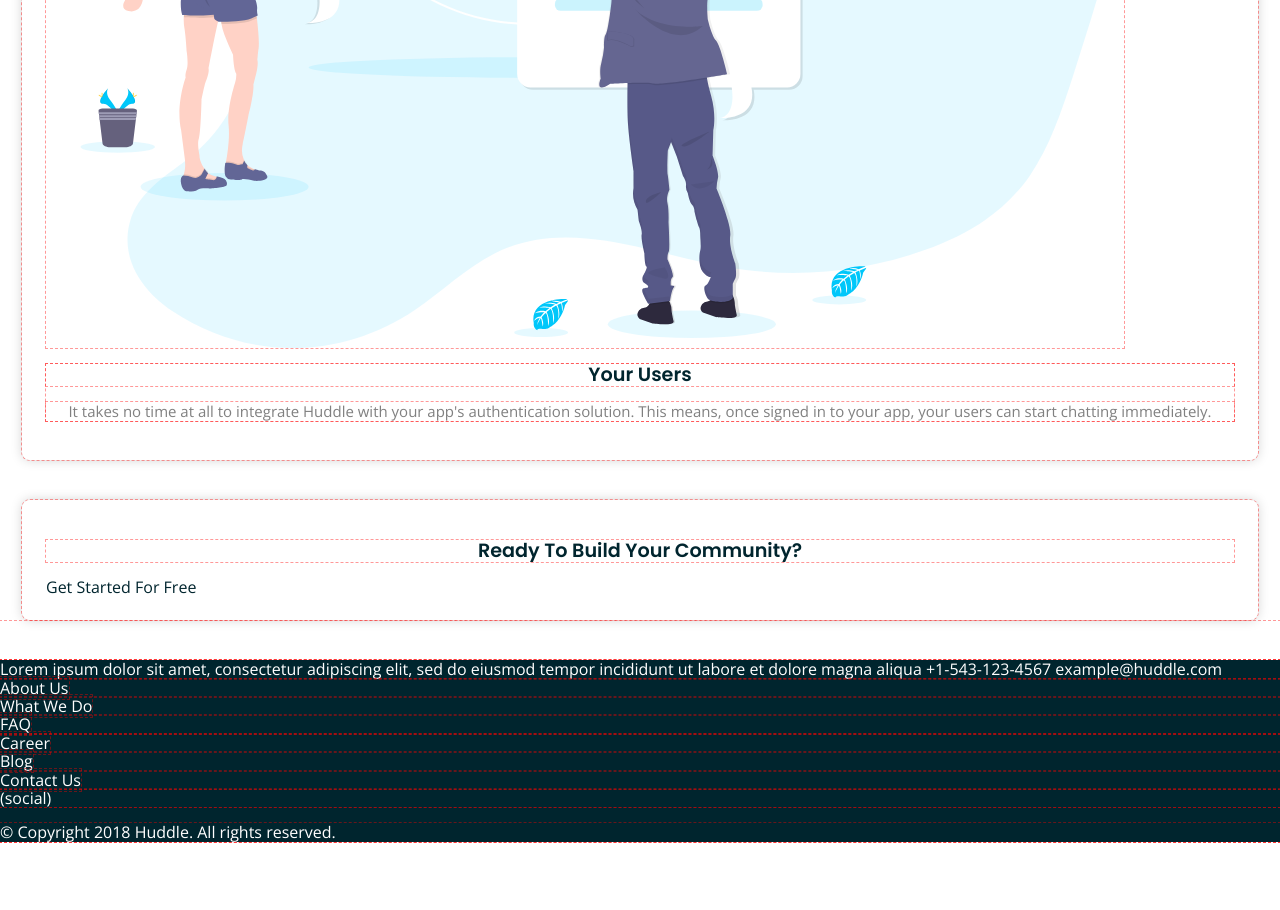
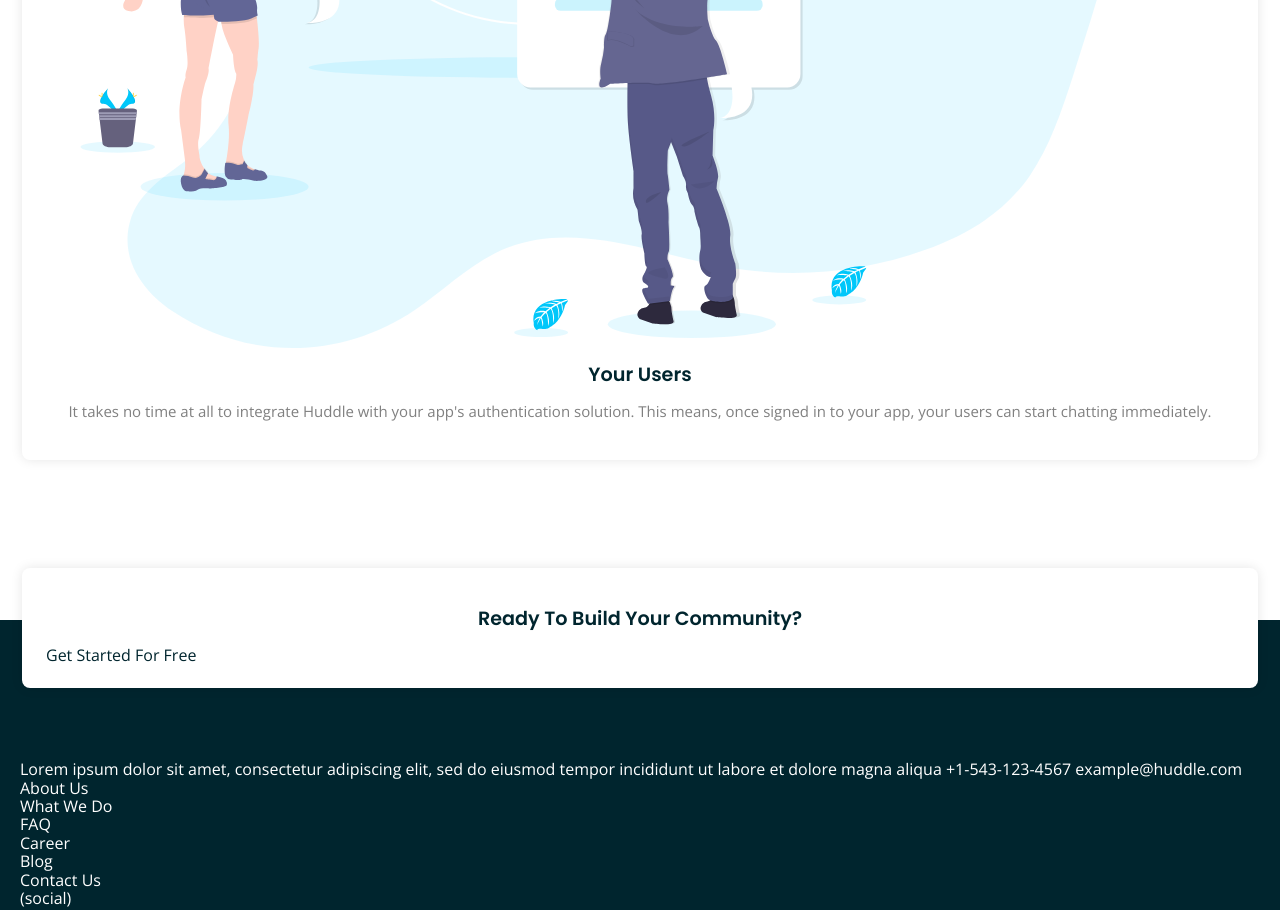
Before and after one commit to djimenezweb/huddle, a website: page dist/index.html in a window 1280 px wide. Shown: the part 3591-4501 px from the top of the page. Before the commit the page ends 4449 px from the top, so only its background shows below. Drawn offline with nearby package versions, Linux system fonts and the light colour scheme.

Commit message:
Trabajo en casa

```diff
--- a/src/scss/blocks/articles.scss
+++ b/src/scss/blocks/articles.scss
@@ -3,7 +3,7 @@
 .article {
     padding: 24px;
     border-radius: 8px;
-    box-shadow: 0 0 12px lightgray;
+    box-shadow: 0 0 12px rgba(0, 0, 0, 0.1);
     margin-bottom: 2.5rem;
 
     @include responsive(desktop) {
@@ -39,3 +39,16 @@
         }
     }
 }
+
+.article-small {
+    position: relative;
+    bottom: -68px;
+    padding: 24px;
+    border-radius: 8px;
+    background-color: white;
+    box-shadow: 0 0 12px rgba(0, 0, 0, 0.1);
+
+    @include responsive(desktop) {
+        bottom: -60px;
+    }
+}
--- a/src/scss/blocks/body.scss
+++ b/src/scss/blocks/body.scss
@@ -4,7 +4,7 @@
 *::before,
 *::after {
     box-sizing: border-box;
-    outline: 1px dashed rgba(255, 0, 0, 0.4);
+    // outline: 1px dashed rgba(255, 0, 0, 0.4);
 }
 
 body {
--- a/src/scss/blocks/buttons.scss
+++ b/src/scss/blocks/buttons.scss
@@ -12,7 +12,7 @@
 .header__top__button {
     background-color: white;
     min-width: 100px;
-    box-shadow: 2px 2px 8px gray;
+    box-shadow: 2px 2px 8px rgba(0, 0, 0, 0.1);
     font-size: 0.7rem;
 }
 
--- a/src/scss/blocks/footer.scss
+++ b/src/scss/blocks/footer.scss
@@ -3,4 +3,12 @@
 .footer {
     background-color: var(--dark-cyan);
     color: white;
+    padding: 140px 20px 20px 20px;
+    height: 850px;
+    padding-top: 140px;
+
+    @include responsive(desktop) {
+        height: 560px;
+        padding: 140px 120px 20px 120px;
+    }
 }
```
Also changed, not shown: dist/css/styles.css, dist/index.html.
